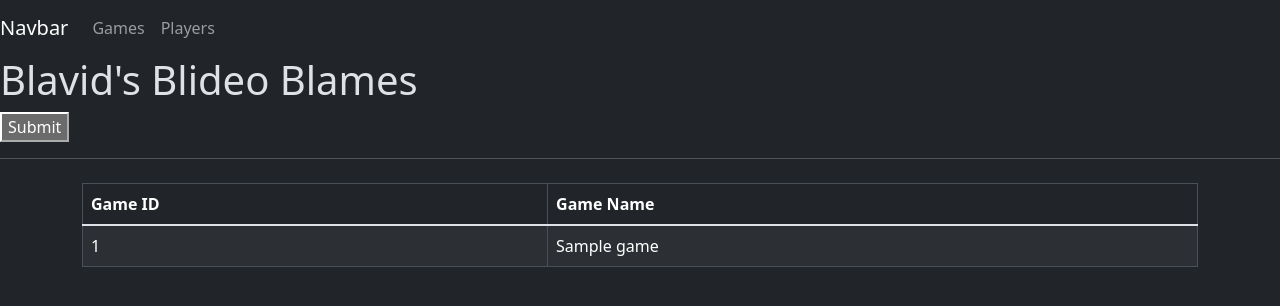
After one commit to Bmknezev/ESOF-3675-Project, a Flask app: template templates/view_games.html in a window 1280 px wide. The commit adds this page. Shown: the top 306 px of the page. Run offline with Flask 3, Linux system fonts and the light colour scheme; the template is opened without the code that fills it: most values are stand-ins (such as "Sample title", 1, 10 or a date in 2020); parts of the project's set-up code (start-up, migrations or seed data) failed here and were passed over; some libraries are stand-ins or nearby versions.

Commit message:
formatted table, added nav bar

```diff
--- a/GUI.py
+++ b/GUI.py
@@ -5,8 +5,11 @@ from pymongo.server_api import ServerApi
 import ssl
 import certifi
 
-#init
+#init app
 app = Flask(__name__)
+
+
+## SETS UP MONGODB CONNECTION ##
 
 uri = "mongodb+srv://root:root@cluster0.qyyrcuj.mongodb.net/?retryWrites=true&w=majority&appName=Cluster0"
 #sets up certificat
@@ -14,35 +17,34 @@ ca = certifi.where()
 # Create a new client and connect to the server
 client = MongoClient(uri, server_api=ServerApi('1'), tlsCAFile=ca)
 
+#test connection, not needed but good for bug testing
+try:
+    client.admin.command('ping')
+    print("Pinged your deployment. You successfully connected to MongoDB!")
+except Exception as e:
+    print(e)
+
+#defines the database variables
 db = client.Steam
 games = db['Games Names']
 categories = db.Categories
 
 
 
-#routes
+
+
+## ROUTES ##
+#determines which html file to load, and passes the variables to the html page
 @app.route("/", methods = ["POST", "GET"])
 def index():
     if request.method == 'POST':
         return redirect(url_for('index'))
-    g = games.find().limit(2)
-    return render_template("layout.html", title="layout page", games=g)
+    g = games.find().limit(20)
+    return render_template("view_games.html", title="View Games", games=g)
 
 
-#@app.route("/show_games/<id>", methods = ["POST", "GET"])
-#def show_games(id):
- #   if request.method == "POST":
-  #      form = TodoForm(request.form)
-#
- #       db.todo_flask.find_one_amd_update({"_id"})
-
-# setup mongoDB
-app.config["MONGO_URI"] = "mongodb+srv://root:root@cluster0.qyyrcuj.mongodb.net/?retryWrites=true&w=majority&appName=Cluster0"
-
-mongodb_client = PyMongo(app)
-db = mongodb_client.db
-
-#run
+## RUN ##
+#runs the app
 if __name__ == '__main__':
     app.secret_key = 'secretivekey'
     app.run(debug=True)
--- a/templates/layout.html
+++ b/templates/layout.html
@@ -1,5 +1,7 @@
+<!-- Layout page, inherited by all other html pages so I don't have to copy a lot of code -->
+
 <!DOCTYPE html>
-<html lang="en">
+<html lang="en" data-bs-theme="dark">
 <head>
     <!-- Required Meta Tags -->
     <meta charset="UTF-8">
@@ -8,26 +10,43 @@
     <!-- Bootstrap CSS -->
     <link href="https://cdn.jsdelivr.net/npm/bootstrap@5.3.3/dist/css/bootstrap.min.css" rel="stylesheet" integrity="sha384-QWTKZyjpPEjISv5WaRU9OFeRpok6YctnYmDr5pNlyT2bRjXh0JMhjY6hW+ALEwIH" crossorigin="anonymous">
 
+    <!-- Changes the title of the tab, depending on what page it is -->
     {% if title %}
-        <title>Name: {{title}}</title>
+        <!-- receives title, and sets it  -->
+        <title>{{title}}</title>
     {% else %}
     {% endif %}
-        <title>Steam Games Database Project</title>
 </head>
 
 
 <body>
-    <h1>Buh buh bruh </h1>
-<form method="post">
-    <button type="submit">Submit</button>
-</form>
-    <hr>
 
-    {% for game in games %}
-    <div class="game">
-            <p>{{ game['_id'] }} <i>({{ game['gameName']}})</i></p>
-        </div>
-    {% endfor %}
+ <header>
+        <nav class="navbar navbar-expand-lg navbar-dark bg-dark">
+            <a class="navbar-brand" >Navbar</a>
+            <button class="navbar-toggler" type="button" data-toggle="collapse" data-target="#navbarSupportedContent" aria-controls="navbarSupportedContent" aria-expanded="false" aria-label="Toggle navigation">
+              <span class="navbar-toggler-icon"></span>
+            </button>
+
+            <div class="collapse navbar-collapse" id="navbarSupportedContent">
+              <ul class="navbar-nav mr-auto">
+                <li class="nav-item active">
+                  <a class="nav-link" >Games</a>
+                </li>
+                <li class="nav-item">
+                  <a class="nav-link" >Players</a>
+                </li>
+              </ul>
+            </div>
+          </nav>
+    </header>
+
+<!-- The block content is where the other html files put their code  -->
+{% block content %}
+    <!-- Code is here, but in other html files  -->
+{% endblock %}
+
+    <!-- Required Script Tag -->
     <script src="https://cdn.jsdelivr.net/npm/bootstrap@5.3.3/dist/js/bootstrap.bundle.min.js" integrity="sha384-YvpcrYf0tY3lHB60NNkmXc5s9fDVZLESaAA55NDzOxhy9GkcIdslK1eN7N6jIeHz" crossorigin="anonymous"></script>
 </body>
 </html>
--- /dev/null
+++ b/templates/view_games.html
@@ -0,0 +1,45 @@
+<!-- View games page, gets and shows games from the database -->
+<!-- inherits from layout -->
+{% extends "layout.html" %}
+
+
+<!-- Code needs to be in block content tag to properly inherit -->
+{% block content %}
+
+<!-- Header/title -->
+<h1>Blavid's Blideo Blames </h1>
+
+<!-- submit button-->
+<form method="post">
+    <button type="submit">Submit</button>
+</form>
+
+<!-- Makes a horizontal line -->
+<hr>
+
+
+<!-- Games Table -->
+<div class="container">
+
+<table class=" table mt-4 table-striped table-hover table-bordered ">
+
+    <thead>
+    <tr>
+      <th scope="col">Game ID</th>
+      <th scope="col">Game Name</th>
+    </tr>
+  </thead>
+
+    <tbody class="table-group-divider">
+    {% for game in games %}
+    <tr>
+        <td> {{ game._id }}</td>
+        <td> {{ game['gameName'] }}</td>
+    </tr>
+    {% endfor %}
+    </tbody>
+</table>
+
+</div>
+
+{% endblock %}
```
